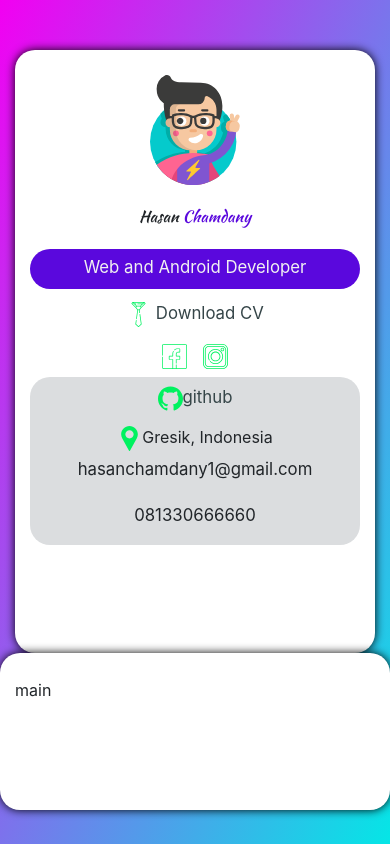
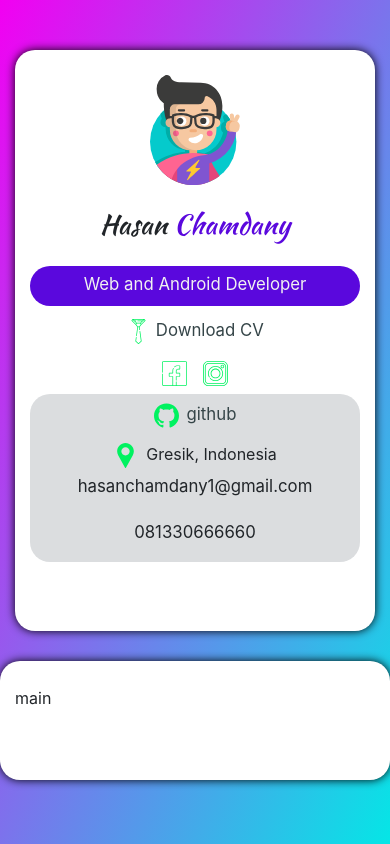
Before and after one commit to hasanchamdany/ReactPortof, a React (Create React App) app: page / in a window 390 px wide. Built offline with nearby package versions, Linux system fonts and the light colour scheme.

Commit message:
sidebar content fixed

```diff
--- a/src/components/Sidebar.js
+++ b/src/components/Sidebar.js
@@ -13,7 +13,7 @@ const Sidebar = () => {
             <div className="sidebar__name">Hasan <span>Chamdany</span> </div>
             <div className="sidebar__item sidebar__title"> Web and Android Developer</div>
             <a href="!#">
-                <div className="sidebar__item">
+                <div className="sidebar__item sidebar__cv">
                     <img src={tie} alt="CV" className="sidebar__icon"/> Download CV
                 </div>
             </a>
@@ -23,13 +23,13 @@ const Sidebar = () => {
 
             </figure>
             <div className="sidebar__contact">
-                <div className="sidebar__item">
-                    <a href="https://github.com/hasanchamdany?tab=overview&from=2021-12-01&to=2021-12-31"><img src={github} alt="github" className="sidebar__icon"/>github</a>
+                <div className="sidebar__item sidebar__github ">
+                    <a href="https://github.com/hasanchamdany?tab=overview&from=2021-12-01&to=2021-12-31"><img src={github} alt="github" className="sidebar__icon mr-2"/>github</a>
                 </div>
                 <div className="sidebar__location">
-                    <img src={pin} alt="location" className="sidebar__icon"/>
+                    <img src={pin} alt="location" className="sidebar__icon mr-2"/>
                     Gresik, Indonesia</div>
-                <div className="sidebar__item">hasanchamdany1@gmail.com</div>
+                <div className="sidebar__item ">hasanchamdany1@gmail.com</div>
                 <div className="sidebar__item">081330666660</div>
             </div>
         </div>
--- a/src/index.css
+++ b/src/index.css
@@ -22,14 +22,11 @@ a:hover{
     height: 90vh;
 }
 
-
-
 .app__main-content {
     background-color: #fff;
     border-radius: 20px;
     padding: 25px 15px;
     box-shadow: 0 0 10px black;
-
 }
 
 /* sidebar */
@@ -48,7 +45,6 @@ a:hover{
     width: 120px;
     object-fit: contain;
     border-radius: 30px;
-
 }
 
 .sidebar__icon {
@@ -57,7 +53,8 @@ a:hover{
 }
 
 .sidebar__name{
-    font-family: Kaushan Script;
+    font-family: "Kaushan Script";
+    font-size: 1.7rem;
     margin: 20px 0;
 }
 
@@ -70,6 +67,7 @@ a:hover{
     padding-top: 6px;
     height: 40px;
     font-size: 1.05rem;
+    border-radius: 20px;
 }
 
 .sidebar__title{
@@ -81,5 +79,18 @@ a:hover{
 .sidebar__contact{
     background-color: #dbdddf;
     padding: 2px 0;
+    margin: 20 -15px;
     border-radius: 20px;
 }
+
+.sidebar__github:hover,.sidebar__cv:hover{
+    background-color: #f1f1f2;
+    color: #000;
+    border-radius: 20px;
+}
+
+@media(max-width:991px){
+    .app__main-content{
+        margin: 30px 0;
+    }
+}
```
